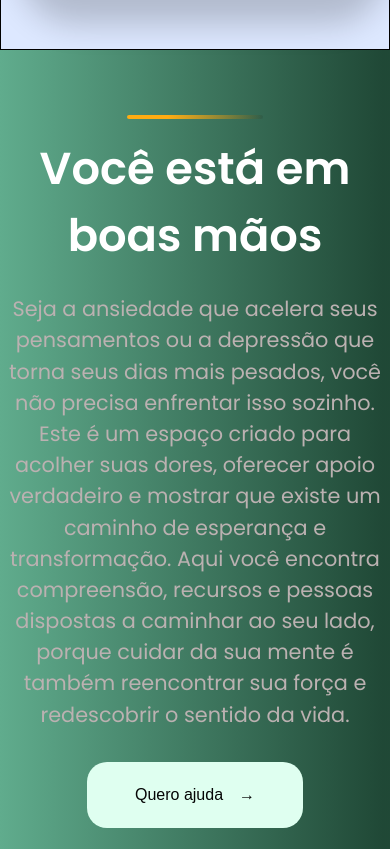
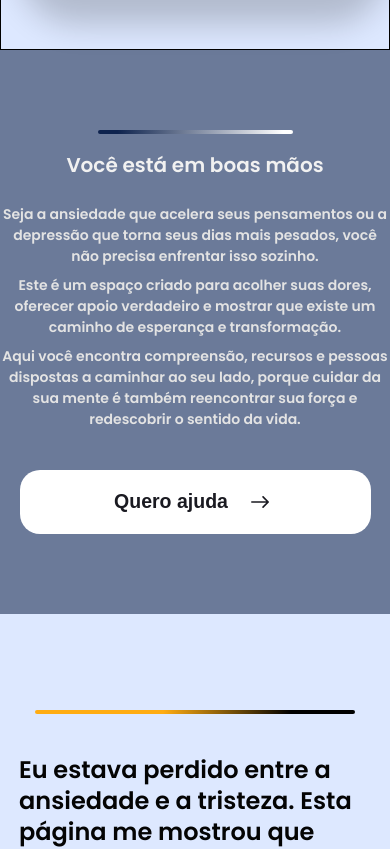
Before and after one commit to Projeto-Vincely-Proa/vincely_web, a React (Create React App) app: page / in a window 390 px wide. Shown: the part 2400-3249 px from the top of the page. Built offline with nearby package versions, Linux system fonts and the light colour scheme.

Commit message:
deixando a seção 'landing' responsiva

```diff
--- a/src/components/begin/landing/Landing.jsx
+++ b/src/components/begin/landing/Landing.jsx
@@ -1,38 +1,35 @@
 import './landing.css';
 
+import { IoIosArrowRoundForward } from "react-icons/io";
 
 const Landing = () => {
     return (
-        <>
-            <section className="landing-section-containe" id='landing'>
-                <div className="landing-text-section-containe">
-                    <div className="landing-line"></div>
-                    <h2 className="third-heading">Você está em boas mãos</h2>
+        <section className="landing" id='landing'>
+            <div className="container">
+                <div className="landing-line"></div>
+                <h2>Você está em boas mãos</h2>
 
-                    <p className="third-text">
-                        Seja a ansiedade que acelera seus pensamentos
-                        ou a depressão que torna seus dias mais pesados,
-                        você não precisa enfrentar isso sozinho. Este é
-                        um espaço criado para acolher suas dores, oferecer
-                        apoio verdadeiro e mostrar que existe um caminho de
-                        esperança e transformação. Aqui você encontra compreensão,
-                        recursos e pessoas dispostas a caminhar ao seu lado, porque
-                        cuidar da sua mente é também reencontrar sua força e redescobrir
-                        o sentido da vida.
-                    </p>
+                <p>
+                    Seja a ansiedade que acelera seus pensamentos
+                    ou a depressão que torna seus dias mais pesados,
+                    você não precisa enfrentar isso sozinho.
 
-                    <button className="third-button">
-                        Quero ajuda <span className="arrow">→</span>
-                    </button>
-                </div>
+                </p>
 
-            </section>
+                <p>
+                    Este é um espaço criado para acolher suas dores, oferecer apoio verdadeiro e mostrar que existe um caminho de esperança e transformação.
+                </p>
 
+                <p>
+                    Aqui você encontra compreensão, recursos e pessoas dispostas a caminhar ao seu lado, porque cuidar da sua mente é também reencontrar sua força e redescobrir o sentido da vida.
+                </p>
 
+                <button>
+                    <span>Quero ajuda</span> <IoIosArrowRoundForward className='arrow' />
+                </button>
+            </div>
 
-
-        </>
-
+        </section>
     );
 
 };
--- a/src/components/begin/landing/landing.css
+++ b/src/components/begin/landing/landing.css
@@ -1,49 +1,67 @@
-.landing-section-containe {
+.landing {
     display: flex;
     justify-content: center;
     align-items: center;
-    background: linear-gradient(to right, #60AC8D, #1C4532FA 98.22%);
-    height: 100vh;
+    background-color: var(--color-secondary);
 }
 
-.landing-text-section-containe {
-    text-align: center;
-}
-
-.landing-text-section-containe button {
-    padding: 1.5rem 3rem;
-    margin: 2rem auto 0 auto;
-    background-color: #DFFFF0;
-    color: #050505;
-    font-size: 1rem;
-    font-weight: 500;
-    display: flex;
-    border: none;
-    gap: 1rem;
-    border-radius: 20px;
-    cursor: pointer;
-}
-
-.third-heading {
-    font-size: 2.8rem;
-    font-weight: 600;
-    color: #ffffff;
-    margin-bottom: 1.5rem;
+.landing .container {
+    width: 40rem;
 }
 
 .landing-line {
-    width: 35%;
+    width: 50%;
     height: 0.25rem;
-    background: linear-gradient(to right, #FFAC12 30%, rgba(0,0,0,0.1));
+    background: var(--color-linear);
     border-radius: 2px;
     margin: 0 auto 1rem auto;
 }
 
-.third-text {
-    font-size: 1.30rem;
-    margin-bottom: 5px;
-    color: #bbb1b1;
-    line-height: 1.5;
-    max-width: 26.75rem;
+.landing h2 {
+    font-size: var(--size-title-2);
+    font-weight: 600;
+    color: var(--color-surface-variant);
+    margin-bottom: 1.5rem;
     text-align: center;
 }
+
+.landing p {
+    font-size: var(--size-paragraph);
+    color: var(--color-text-light);
+    font-weight: 600;
+    line-height: 1.5;
+    margin-bottom: .5rem;
+    text-align: center;
+}
+
+.landing .container button {
+    width: 90%;
+    max-width: 25rem;
+    height: 4rem;
+
+    display: flex;
+    align-items: center;
+    justify-content: center;
+
+    font-weight: 800;
+    color: var(--color-text-dark);
+    font-size: var(--size-font-btn);
+    background-color: var(--color-surface);
+
+    gap: 1rem;
+    border: none;
+    cursor: pointer;
+    border-radius: 20px;
+    margin-top: 2rem;
+}
+
+.landing button .arrow {
+    font-weight: 800;
+    font-size: 2rem;
+}
+
+@media (min-width: 1000px) {
+    .landing {
+        background: var(--color-background-linear);
+    }
+}
```
